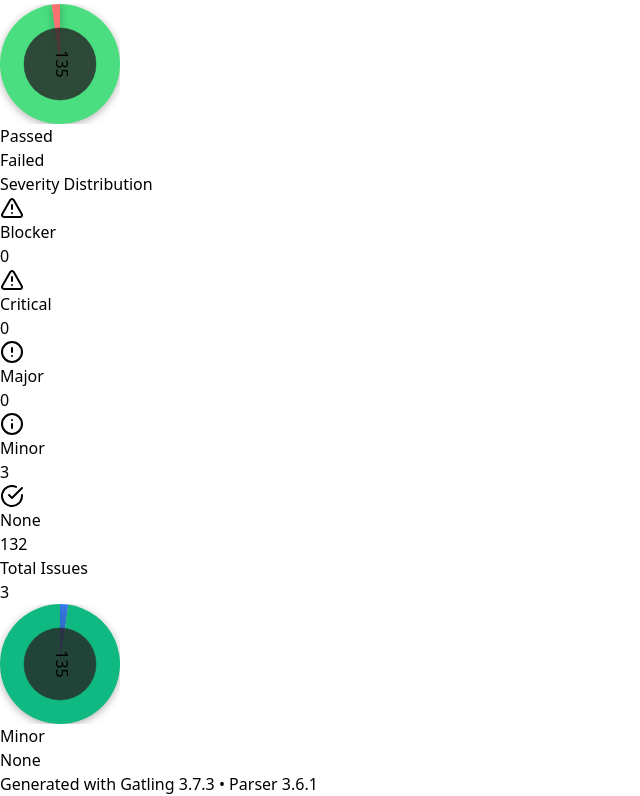
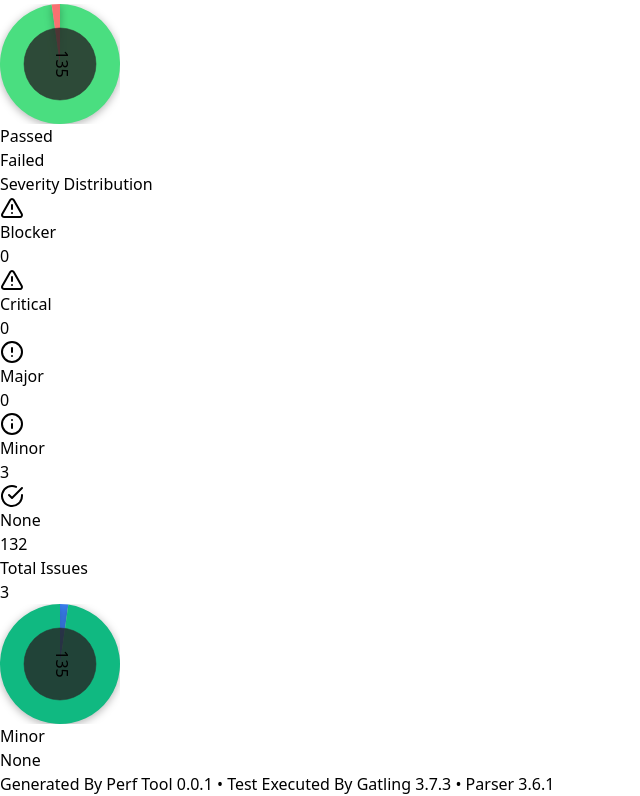
Before and after one commit to rtriunfo/dashboard-kimi-k2, a React (Vite) app: page / in a window 1280 px wide. Shown: the part 1532-2328 px from the top of the page, without its empty margins (0-640 px from the left). Built offline with nearby package versions, Linux system fonts and the light colour scheme.

Commit message:
🐛 fix: update footer text and correct stress test scenario configuration

```diff
--- a/src/App.tsx
+++ b/src/App.tsx
@@ -369,7 +369,7 @@ function App() {
           {/* Footer */}
           <footer className="mt-12 text-center">
             <p className="text-sm text-slate-500">
-              Generated with Gatling {testData.gatlingVersion} • Parser {testData.parserVersion}
+              Generated By Perf Tool 0.0.1 • Test Executed By Gatling {testData.gatlingVersion} • Parser {testData.parserVersion}
             </p>
           </footer>
         </main>
--- a/src/config/testScenarios.ts
+++ b/src/config/testScenarios.ts
@@ -139,11 +139,11 @@ export const testScenarios: Record<string, TestScenario> = {
   },
 
     'stress-test2': {
-    id: 'stress-test',
-    name: 'Stress Test',
+    id: 'stress-test-2',
+    name: 'Stress Test 2',
     description: 'High-intensity stress test with extreme load',
     data: {
-      id: 2,
+      id: 5,
       test: {
         id: 2,
         description: "Extreme Stress Test",
```
